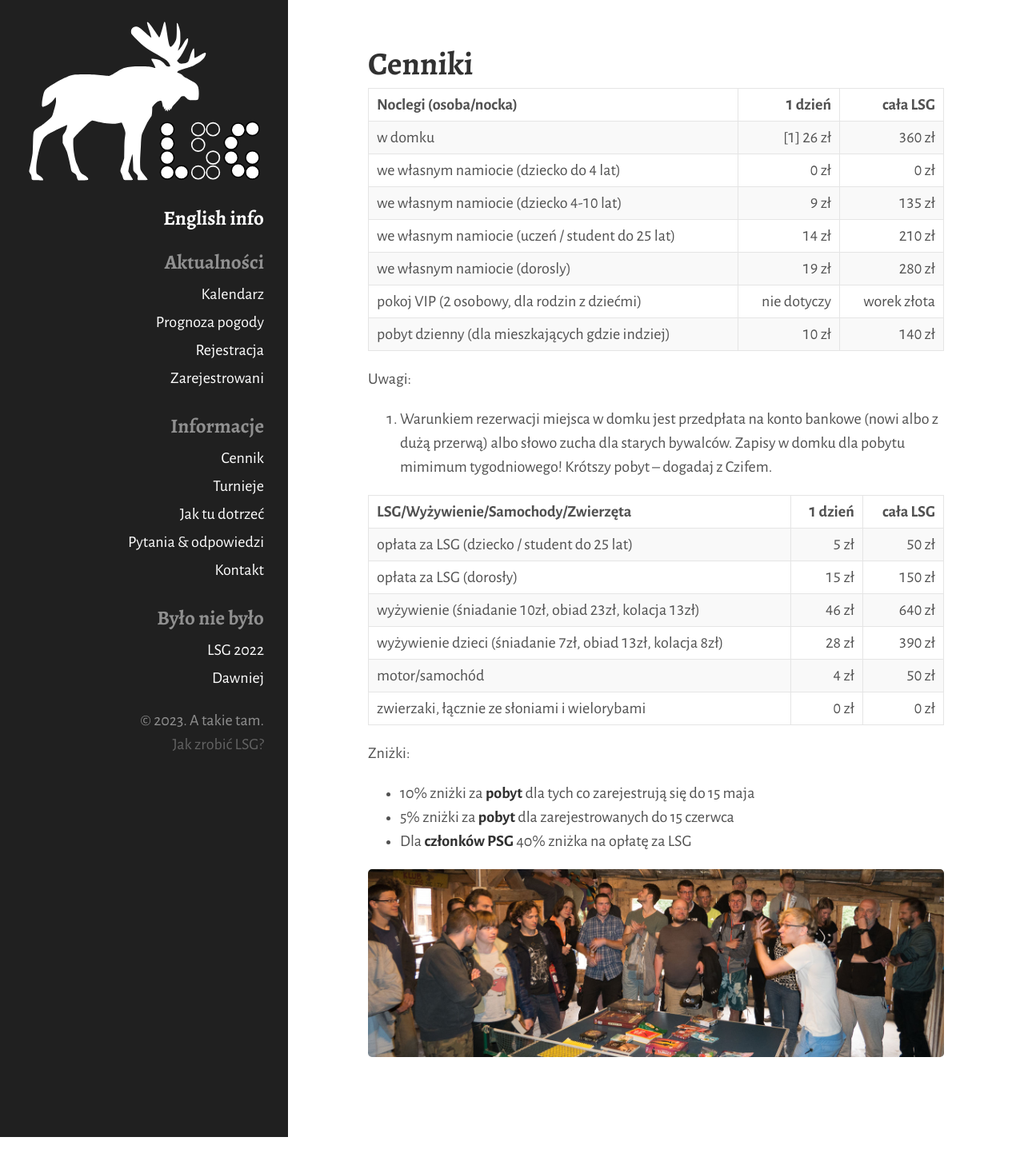
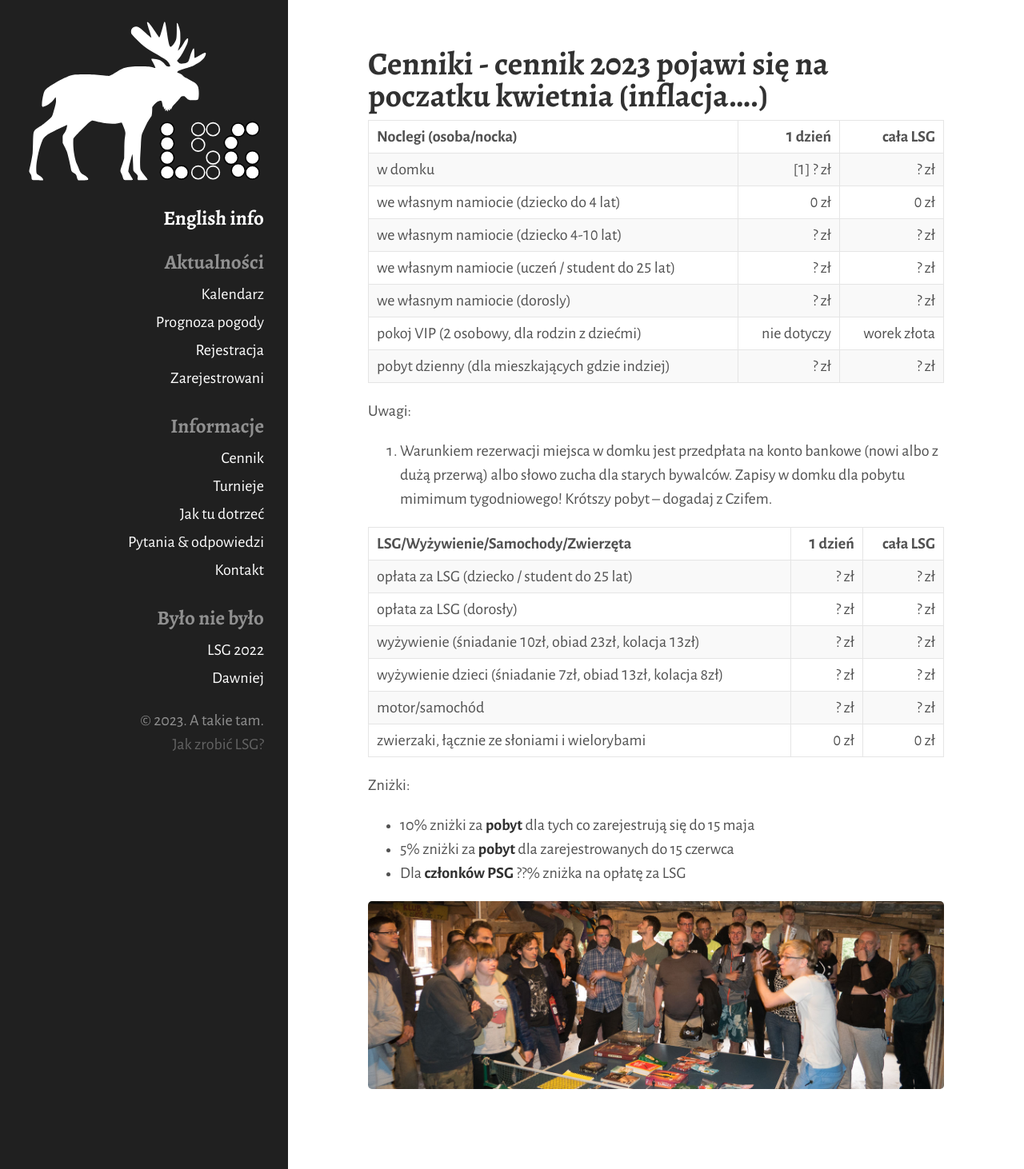
Before and after one commit to tasuki/lsg, a Jekyll site: the page built from cennik.md, in a window 1280 px wide. Shown: the whole page at 80% size. Built offline with Jekyll 4.4.1, drawn with Linux system fonts in a browser that asks for light colours; before the commit the page ends 1422 px from its top, so only the background shows below that.

Commit message:
Update cennik.md

```diff
--- a/cennik.md
+++ b/cennik.md
@@ -3,33 +3,33 @@ layout: page
 title: Cennik
 ---
 
-## Cenniki
+## Cenniki - cennik 2023 pojawi się na poczatku kwietnia (inflacja....)
 
 | Noclegi (osoba/nocka)                           |     1 dzień |    cała LSG |
 | ----------------------------------------------- | ----------: | ----------: |
-| w domku                                         |   [1] 26 zł |      360 zł |
+| w domku                                         |   [1] ? zł |      ? zł |
 | we własnym namiocie (dziecko do 4 lat)          |        0 zł |        0 zł |
-| we własnym namiocie (dziecko 4-10 lat)          |        9 zł |      135 zł |
-| we własnym namiocie (uczeń / student do 25 lat) |       14 zł |      210 zł |
-| we własnym namiocie (dorosly)                   |       19 zł |      280 zł |
+| we własnym namiocie (dziecko 4-10 lat)          |        ? zł |      ? zł |
+| we własnym namiocie (uczeń / student do 25 lat) |       ? zł |      ? zł |
+| we własnym namiocie (dorosly)                   |       ? zł |      ? zł |
 | pokoj VIP (2 osobowy, dla rodzin z dziećmi)     | nie dotyczy | worek złota |
-| pobyt dzienny (dla mieszkających gdzie indziej) |       10 zł |      140 zł |
+| pobyt dzienny (dla mieszkających gdzie indziej) |       ? zł |      ? zł |
 
 Uwagi:
 1. Warunkiem rezerwacji miejsca w domku jest przedpłata na konto bankowe (nowi albo z dużą przerwą) albo słowo zucha dla starych bywalców. Zapisy w domku dla pobytu mimimum tygodniowego! Krótszy pobyt -- dogadaj z Czifem.
 
 | LSG/Wyżywienie/Samochody/Zwierzęta                         | 1 dzień | cała LSG |
 | ---------------------------------------------------------- | ------: | -------: |
-| opłata za LSG (dziecko / student do 25 lat)                |    5 zł |    50 zł |
-| opłata za LSG (dorosły)                                    |   15 zł |   150 zł |
-| wyżywienie (śniadanie 10zł, obiad 23zł, kolacja 13zł)      |   46 zł |   640 zł |
-| wyżywienie dzieci (śniadanie 7zł, obiad 13zł, kolacja 8zł) |   28 zł |   390 zł |
-| motor/samochód                                             |    4 zł |    50 zł |
+| opłata za LSG (dziecko / student do 25 lat)                |    ? zł |    ? zł |
+| opłata za LSG (dorosły)                                    |   ? zł |   ? zł |
+| wyżywienie (śniadanie 10zł, obiad 23zł, kolacja 13zł)      |   ? zł |   ? zł |
+| wyżywienie dzieci (śniadanie 7zł, obiad 13zł, kolacja 8zł) |   ? zł |   ? zł |
+| motor/samochód                                             |    ? zł |    ? zł |
 | zwierzaki, łącznie ze słoniami i wielorybami               |    0 zł |     0 zł |
 
 Zniżki:
 - 10% zniżki za **pobyt** dla tych co zarejestrują się do 15 maja
 - 5% zniżki za **pobyt** dla zarejestrowanych do 15 czerwca
-- Dla **członków PSG** 40% zniżka na opłatę za LSG
+- Dla **członków PSG** ??% zniżka na opłatę za LSG
 
 ![licytacja](/public/licytacja.jpg)
```
